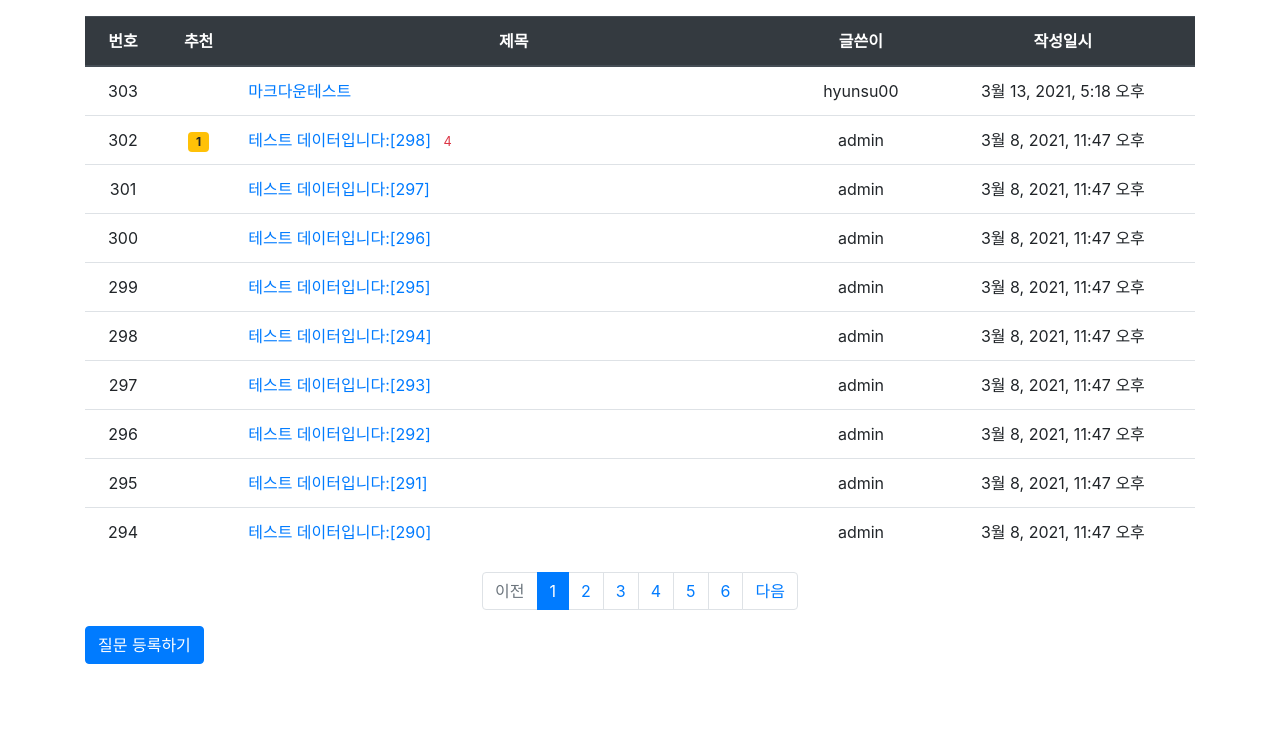
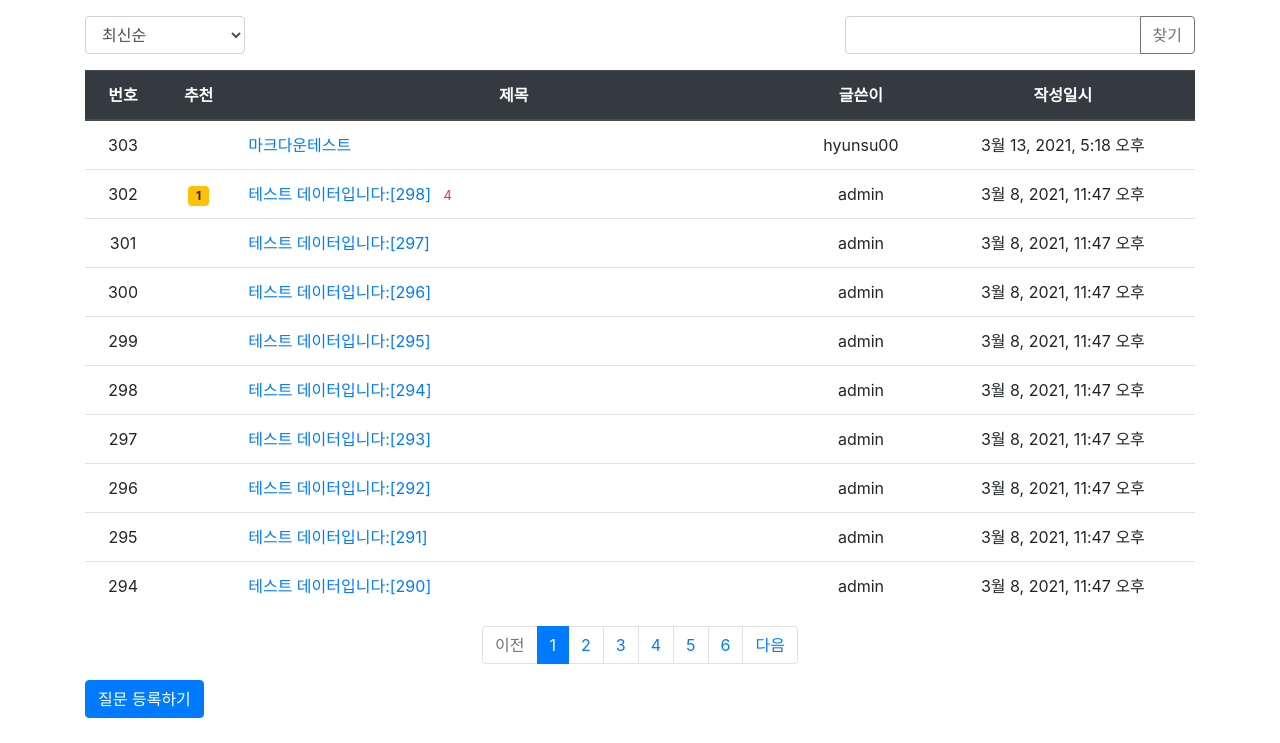
Before and after one commit to hyunsu00/mysite, a Django app: page / in a window 1280 px wide. Shown: the part 57-800 px from the top of the page. Run offline with Django 3.2, Linux system fonts and the light colour scheme; data comes from the database, SQL or seed files in the repository; some libraries are stand-ins or nearby versions.

Commit message:
3-15 검색, 정렬 기능 추가하기

```diff
--- a/pybo/views/base_views.py
+++ b/pybo/views/base_views.py
@@ -5,23 +5,60 @@
 from django.core.paginator import Paginator
 from django.shortcuts import render, get_object_or_404
 
+from django.db.models import Q, Count
+
 from ..models import Question
 
 
 def index(request):
 
+    """
+    pybo 목록출력
+    """
+
     # 입력 파라미터
     page = request.GET.get("page", "1")  # 페이지
+    kw = request.GET.get("kw", "")  # 검색어
+    so = request.GET.get('so', 'recent')  # 정렬기준
 
     # order_by 함수는 조회한 데이터를 특정 속성으로 정렬하며, '-create_date'는
     # - 기호가 앞에 붙어 있으므로 작성일시의 역순을 의미한다.
-    question_list = Question.objects.order_by("-create_date")
+    # 정렬
+    if so == 'recommend':
+        # 추천 수가 큰 것부터 정렬하므로 order_by에 추천 수 -num_voter를 입력
+        # Question.objects.annotate(num_voter=Count('voter'))에서 사용한 annotate 함수는
+        # Question 모델의 기존 필드인 author, subject, content, create_date, modify_date, voter에
+        # 질문의 추천 수에 해당하는 num_voter 필드를 임시로 추가해 주는 함수이다.
+        # 이렇게 annotate 함수로 num_voter 필드를 추가하면 filter 함수나 order_by 함수에서
+        # num_voter 필드를 사용할 수 있게 된다. 여기서 num_voter는 Count('voter')와 같이
+        # Count 함수를 사용하여 만들었다. Count('voter')는 해당 질문의 추천 수이다.
+        # order_by('-num_voter', '-create_date')와 같이 order_by 함수에 두 개 이상의 인자가 전달되는 경우
+        # 1번째 항목부터 우선순위를 매긴다. 즉, 추천 수가 같으면 최신순으로 정렬한다.
+        question_list = Question.objects.annotate(num_voter=Count('voter')).order_by('-num_voter', '-create_date')
+    elif so == 'popular':
+        question_list = Question.objects.annotate(num_answer=Count('answer')).order_by('-num_answer', '-create_date')
+    else:  # recent
+        question_list = Question.objects.order_by('-create_date')
+
+    # Q 함수에 사용된 subject__icontains=kw는 제목에 kw 문자열이 포함되었는지를 의미한다.
+    # answer__author__username__icontains은 답변을 작성한 사람의 이름에 포함되는지를 의미한다.
+    # filter 함수에서 모델 필드에 접근하려면 이처럼 __를 이용하면 된다.
+    # subject__contains=kw 대신 subject__icontains=kw을 사용하면 대소문자를 가리지 않고 찾아 준다.
+    # 1개의 질문에는 여러 개의 답변이 있을수 있으므로 답변자 중복을 처리하기 위해 distinct 함수를 반드시 사용해야 한다.
+    if kw:
+        # 제목검색 or 내용검색 or 질문 글쓴이검색 or 답변 글쓴이검색
+        question_list = question_list.filter(
+            Q(subject__icontains=kw) |
+            Q(content__icontains=kw) |
+            Q(author__username__icontains=kw) |
+            Q(answer__author__username__icontains=kw)
+        ).distinct()
 
     # 페이징처리
     paginator = Paginator(question_list, 10)  # 페이지당 10개씩 보여주기
     page_obj = paginator.get_page(page)
 
-    context = {"question_list": page_obj}
+    context = {"question_list": page_obj, "page": page, "kw": kw, 'so': so}  # page와 kw, so가 추가되었다.
 
     # render 함수는 context에 있는 Question 모델 데이터 question_list를
     # pybo/question_list.html 파일에 적용하여 HTML 코드로 변환한다.
--- a/templates/pybo/question_list.html
+++ b/templates/pybo/question_list.html
@@ -11,6 +11,24 @@
 <!-- 질문의 일련번호는 {{ forloop.counter }} -->
 <!-- {{ forloop.counter }}는 % for ... % 에서 반복 시 자동으로 매겨지는 순섯값을 의미한다. -->
 <div class="container my-3">
+  <!-- 질문 목록 화면에 검색창 추가 -->
+  <div class="row justify-content-between my-3">  <!-- 오른쪽 정렬(justify-content-end)에서 양쪽정렬 justify-content-between로 변경 -->
+    <!-- 질문 목록 화면에 정렬 조건 추가하기 -->
+    <div class="col-2">
+      <select class="form-control so">
+        <option value="recent" {% if so == 'recent' %}selected{% endif %}>최신순</option>
+        <option value="recommend" {% if so == 'recommend' %}selected{% endif %}>추천순</option>
+        <option value="popular" {% if so == 'popular' %}selected{% endif %}>인기순</option>
+      </select>
+    </div>
+    <div class="col-4 input-group">
+      <!-- 자바스크립트에서 검색 창에 입력된 값을 읽을 수 있도록 input 엘리먼트 class 속성에 kw를 추가 -->
+      <input type="text" class="form-control kw" value="{{ kw|default_if_none:'' }}">
+      <div class="input-group-append">
+          <button class="btn btn-outline-secondary" type="button" id="btn_search">찾기</button>
+      </div>
+    </div>
+  </div>
   <table class="table">
     <thead>
       <tr class="text-center thead-dark">
@@ -60,7 +78,8 @@
     <!-- 이전페이지 -->
     {% if question_list.has_previous %}
       <li class="page-item">
-        <a class="page-link" href="?page={{ question_list.previous_page_number }}">이전</a>
+        <!-- 모든 페이지 링크를 href 속성에 직접 입력하는 대신 data-page 속성으로 값을 읽을 수 있도록 변경 -->
+        <a class="page-link" data-page="{{ question_list.previous_page_number }}" href="#">이전</a>
       </li>
     {% else %}
       <li class="page-item disabled">
@@ -76,11 +95,13 @@
       {% if page_number >= question_list.number|add:-5 and page_number <= question_list.number|add:5 %}
         {% if page_number == question_list.number %}
           <li class="page-item active" aria-current="page">
-            <a class="page-link" href="?page={{ page_number }}">{{ page_number }}</a>
+            <!-- 모든 페이지 링크를 href 속성에 직접 입력하는 대신 data-page 속성으로 값을 읽을 수 있도록 변경 -->
+            <a class="page-link" data-page="{{ page_number }}" href="#">{{ page_number }}</a>
           </li>
         {% else %}
           <li class="page-item">
-            <a class="page-link" href="?page={{ page_number }}">{{ page_number }}</a>
+            <!-- 모든 페이지 링크를 href 속성에 직접 입력하는 대신 data-page 속성으로 값을 읽을 수 있도록 변경 -->
+            <a class="page-link" data-page="{{ page_number }}" href="#">{{ page_number }}</a>
           </li>
         {% endif %}
       {% endif %}
@@ -88,7 +109,8 @@
     <!-- 다음페이지 -->
     {% if question_list.has_next %}
       <li class="page-item">
-        <a class="page-link" href="?page={{ question_list.next_page_number }}">다음</a>
+        <!-- 모든 페이지 링크를 href 속성에 직접 입력하는 대신 data-page 속성으로 값을 읽을 수 있도록 변경 -->
+        <a class="page-link" data-page="{{ question_list.next_page_number }}" href="#">다음</a>
       </li>
     {% else %}
       <li class="page-item disabled">
@@ -101,5 +123,37 @@
 		부트스트랩 클래스 "btn btn-primary"를 지정했다. -->
   <a href="{% url 'pybo:question_create' %}" class="btn btn-primary">질문 등록하기</a>
 </div>
+<!-- 질문 목록 템플릿에 form 엘리먼트 추가 -->
+<form id="searchForm" method="get" action="{% url 'index' %}">
+  <input type="hidden" id="kw" name="kw" value="{{ kw|default_if_none:'' }}">
+  <input type="hidden" id="page" name="page" value="{{ page }}">
+  <!-- 정렬 기준을 입력할 수 있도록 input 엘리먼트를 추가 -->
+  <input type="hidden" id="so" name="so" value="{{ so }}">
+</form>
+{% endblock %}
 
+{% block script %}
+<script type='text/javascript'>
+// 질문 목록 템플릿에 페이징과 검색을 위한 자바스크립트 코드 추가
+$(document).ready(function(){
+  $(".page-link").on('click', function() {
+    $("#page").val($(this).data("page"));
+    $("#searchForm").submit();
+  });
+
+  $("#btn_search").on('click', function() {
+    $("#kw").val($(".kw").val());
+    $("#page").val(1);  // 검색버튼을 클릭할 경우 1페이지부터 조회한다.
+    $("#searchForm").submit();
+  });
+
+  // 정렬 기준 콤보박스를 변경할 때 searchForm 요청이 발생하도록
+  // 다음과 같이 제이쿼리 자바스크립트를 추가
+  $(".so").on('change', function() {
+    $("#so").val($(this).val());
+    $("#page").val(1);
+    $("#searchForm").submit();
+  });
+});
+</script>
 {% endblock %}
```
